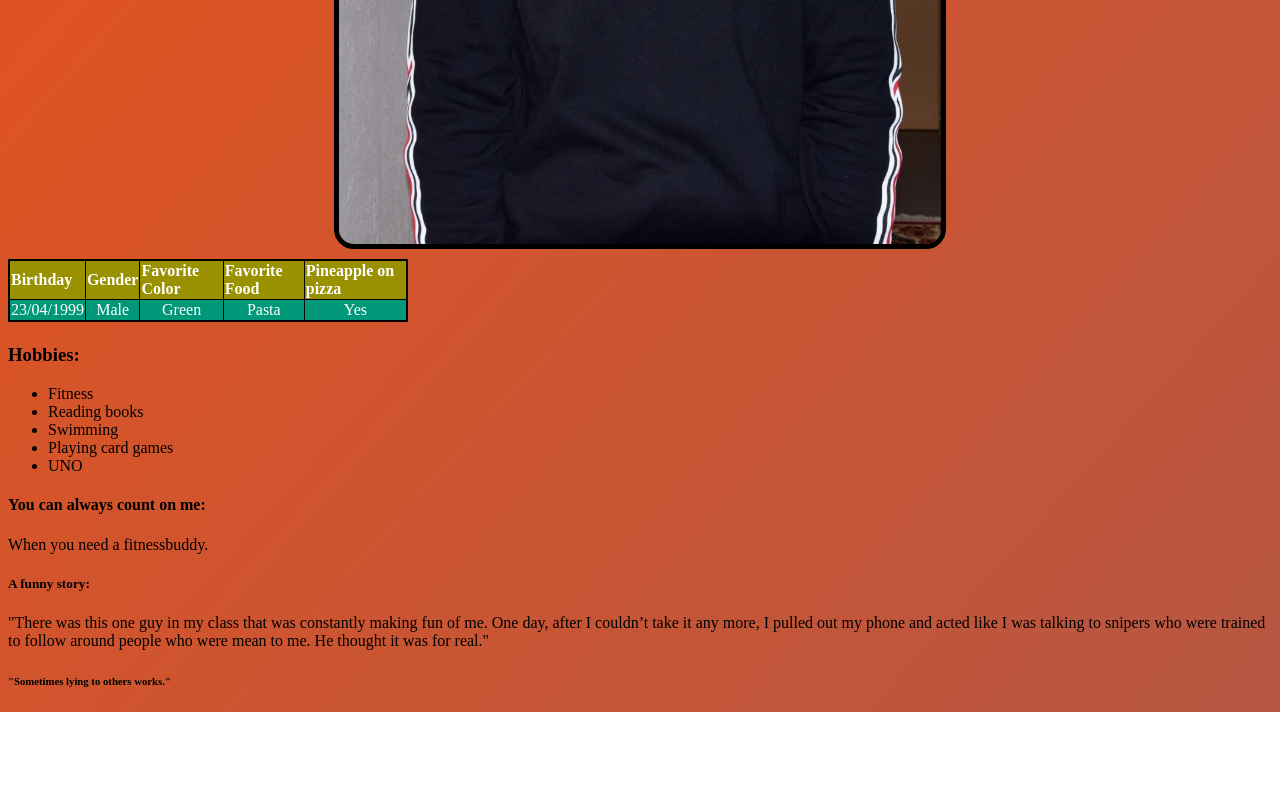
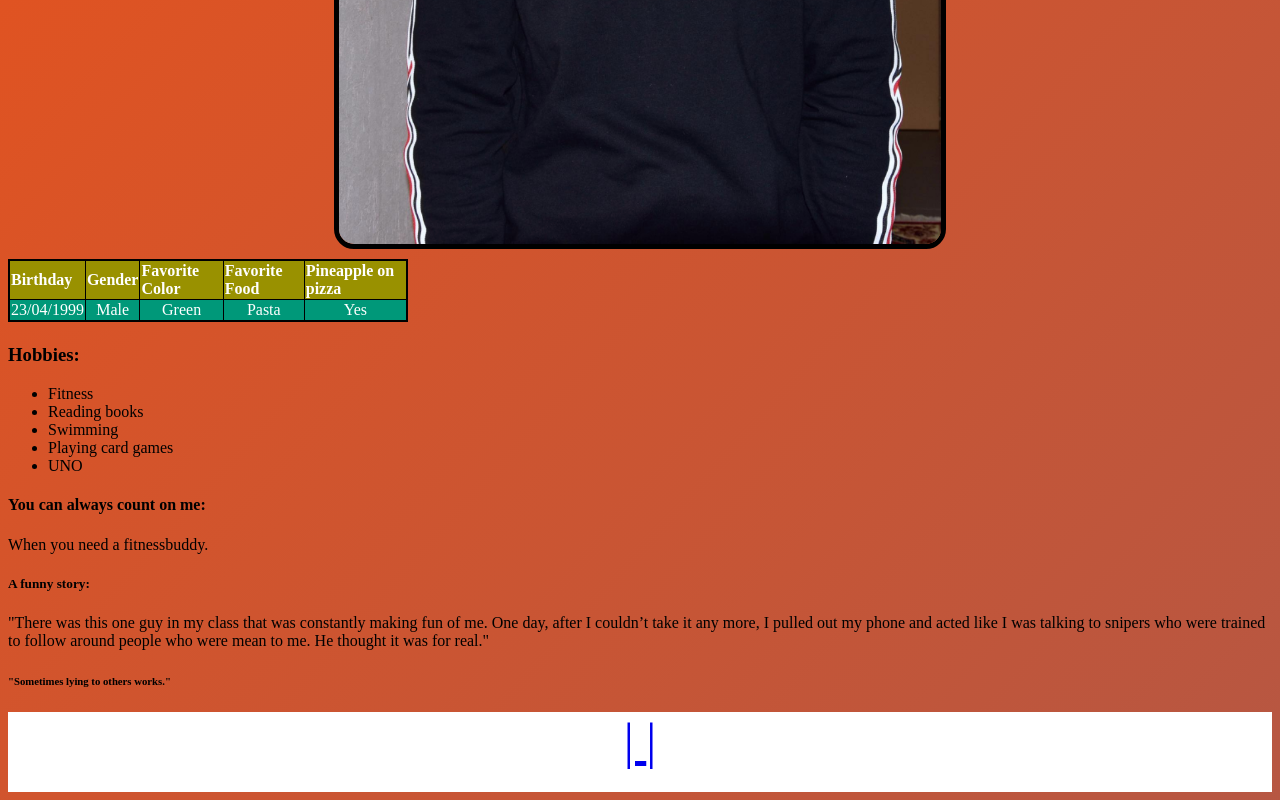
Before and after one commit to kkckushal/HTML-and-CSS, a plain HTML site: page index.html in a window 1280 px wide. Shown: the part 669-1469 px from the top of the page. Before the commit the page ends 1381 px from the top, so only its background shows below. Drawn offline with Linux system fonts and the light colour scheme.

Commit message:
added footer

```diff
--- a/index.html
+++ b/index.html
@@ -42,4 +42,11 @@
     <p>"There was this one guy in my class that was constantly making fun of me. One day, after I couldn’t take it any more, I pulled out my phone and acted like I was talking to snipers who were trained to follow around people who were mean to me. He thought it was for real."</p>
 <h6>"Sometimes lying to others works."</h6>
   </body>
+    <footer>
+      <div id="menu" align="middle" >
+<a href= "https://github.com/karimawd/markdown-warmup-css"Previous</a> |
+<a href= "https://kkckushal.github.io/HTML-and-CSS/"Kushal KC</a> |
+<a href="https://lauradevriendt.github.io/markdown-to-html-to-css/>Next</a>
+</div>
+         </footer>
 </html>
```
